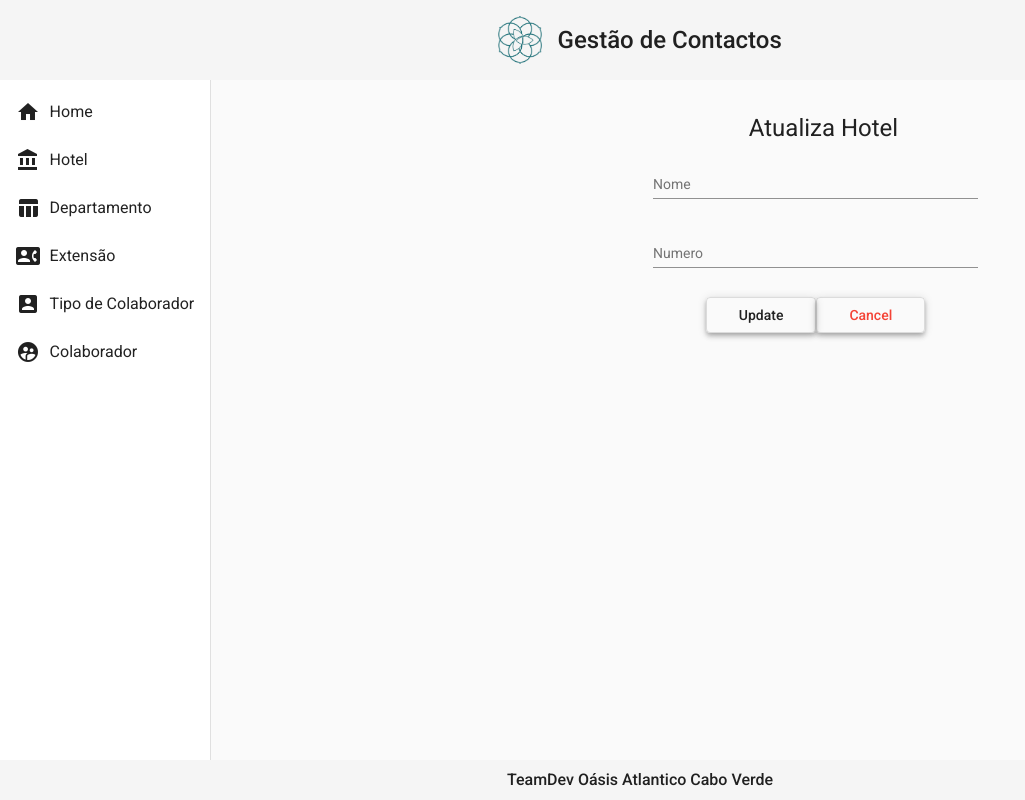
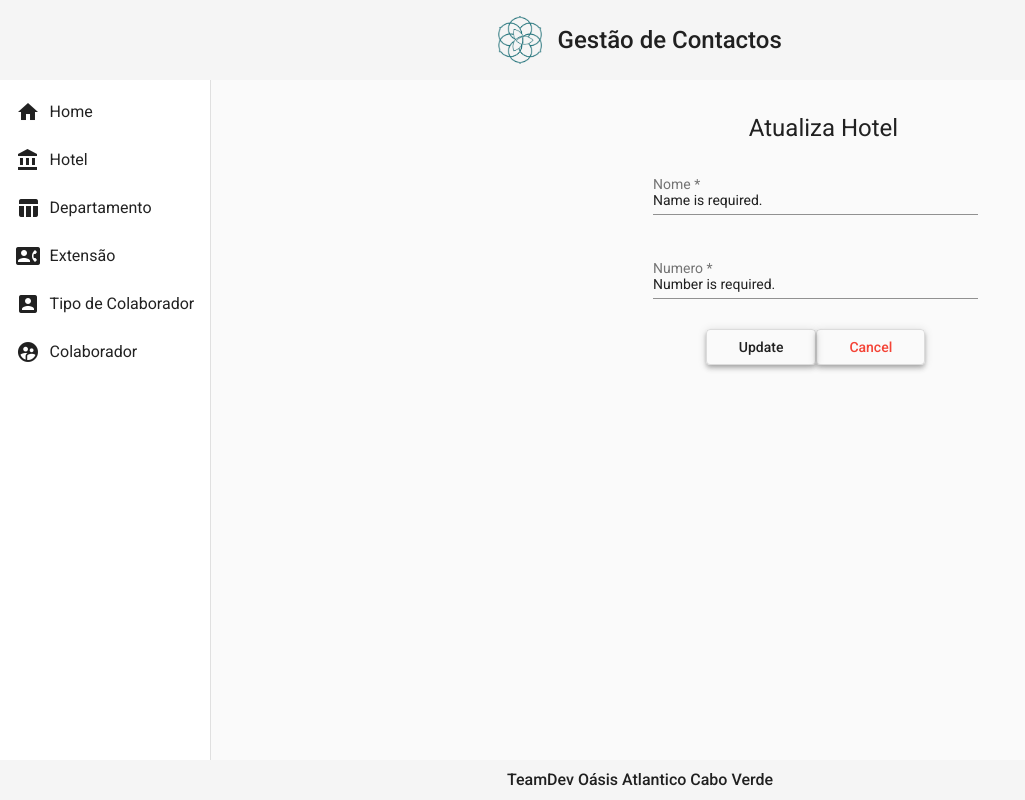
Before and after one commit to wklopes94/gestao-contato-frontend, an Angular app in the folder parametrizacao_frontend/: page /hotel/update/1 in a window 1280 px wide. Shown: the whole page, without its empty margins (0-1025 px from the left). Built offline with nearby package versions, Linux system fonts and the light colour scheme; no server answers.

Commit message:
18052024

```diff
--- a/parametrizacao_frontend/src/app/app-routing.module.ts
+++ b/parametrizacao_frontend/src/app/app-routing.module.ts
@@ -12,14 +12,13 @@ const routes: Routes = [{ path: 'hotel', loadChildren: () => import('./hotel/hot
 { path: 'departamento', loadChildren: () => import('./departamento/departamento.module').then(m => m.DepartamentoModule) },
 { path: 'tipocolaborador', loadChildren: () => import('./tipo-colaborador/tipo-colaborador.module').then(m => m.TipoColaboradorModule) },
 { path: 'extensao', loadChildren: () => import('./extensao/extensao.module').then(m => m.ExtensaoModule) },
-{ path: 'tipo-colaborador', loadChildren: () => import('./tipo-colaborador/tipo-colaborador.module').then(m => m.TipoColaboradorModule) },
 { path: 'colaborador', loadChildren: () => import('./colaborador/colaborador.module').then(m => m.ColaboradorModule) },
 { path: '', loadChildren: () => import('./home/home.module').then(m => m.HomeModule) },
 { path: 'hotel/create',  component: CreateComponent },
 { path:'hotel/delete/:id', component: DeleteComponent},
 { path:'hotel/update/:id', component: EditComponent},
 { path: 'hotel/:id_hot/departamento', component: DepartamentoReadAllComponent },
-{ path: 'tipo-colaborador/create',  component: TipoColaboradorCreateComponent },
+{ path: 'tipocolaborador/create',  component: TipoColaboradorCreateComponent },
 { path: 'departamento/create',  component: DepartamentoCreateComponent }];
 
 
--- a/parametrizacao_frontend/src/app/componets/teamplate/nav/nav.component.html
+++ b/parametrizacao_frontend/src/app/componets/teamplate/nav/nav.component.html
@@ -17,7 +17,7 @@
               <i class="material-icons">contact_phone</i>
               Extensão
           </a>
-          <a routerLink='/tipo-colaborador' mat-list-item>
+          <a routerLink='/tipocolaborador' mat-list-item>
               <i class="material-icons">account_box</i>
               Tipo de Colaborador
           </a>
--- a/parametrizacao_frontend/src/app/departamento/componets/crud/departamento-create/departamento-create.component.html
+++ b/parametrizacao_frontend/src/app/departamento/componets/crud/departamento-create/departamento-create.component.html
@@ -3,13 +3,25 @@
 <p>
   <mat-form-field class="form">
     <mat-label>Nome</mat-label>
-    <input matInput [(ngModel)]="departamento.nome" type="text" name="nome" placeholder="Nome do Departamento">
+    <input matInput [(ngModel)]="departamento.nome" type="text" name="nome"  required minlength="4"  #name="ngModel">
+      <div *ngIf="name.errors?.['required']">
+        Name is required.
+      </div>
+      <div *ngIf="name.errors?.['minlength']">
+        Name must be at least 4 characters long.
+      </div>
   </mat-form-field>
 </p>
 <p>
   <mat-form-field class="form">
     <mat-label>Hotel</mat-label>
-    <input matInput [(ngModel)]="departamento.hotelFk" type="text" name="numero" placeholder="Numero do Hotel">
+    <input matInput [(ngModel)]="departamento.hotelFk" type="text" name="numero"  required minlength="4"  #name="ngModel">
+      <div *ngIf="name.errors?.['required']">
+        Hotel is required.
+      </div>
+      <div *ngIf="name.errors?.['minlength']">
+        Number must be at least 4 characters long.
+      </div>
   </mat-form-field>
 </p>
   <div class="butoes">
--- a/parametrizacao_frontend/src/app/hotel/componets/CRUD/create/create.component.html
+++ b/parametrizacao_frontend/src/app/hotel/componets/CRUD/create/create.component.html
@@ -3,13 +3,31 @@
 <p>
   <mat-form-field class="form">
     <mat-label>Nome</mat-label>
-    <input matInput [(ngModel)]="hotel.nome" type="text" name="nome" placeholder="Nome do Hotel">
+    <input matInput [(ngModel)]="hotel.nome" type="text" name="nome"  required minlength="4"  #name="ngModel">
+      <div *ngIf="name.errors?.['required']">
+        Name is required.
+      </div>
+      <div *ngIf="name.errors?.['minlength']">
+        Name must be at least 4 characters long.
+      </div>
   </mat-form-field>
 </p>
 <p>
   <mat-form-field class="form">
     <mat-label>Numero</mat-label>
-    <input matInput [(ngModel)]="hotel.numeroFixo" type="text" name="numero" placeholder="Numero do Hotel">
+    <input matInput [(ngModel)]="hotel.numeroFixo" type="text"  name="numero"  required minlength="4"  #name="ngModel">
+    <div *ngIf="name.invalid && (name.dirty || name.touched)"
+    class="alert">
+
+  <div *ngIf="name.errors?.['required']">
+    Number is required.
+  </div>
+  <div *ngIf="name.errors?.['minlength']">
+    Number must be at least 4 characters long.
+  </div>
+
+
+</div>
   </mat-form-field>
 </p>
   <div class="butoes">
--- a/parametrizacao_frontend/src/app/hotel/componets/CRUD/edit/edit.component.html
+++ b/parametrizacao_frontend/src/app/hotel/componets/CRUD/edit/edit.component.html
@@ -3,13 +3,26 @@
 <p>
   <mat-form-field class="form">
     <mat-label>Nome</mat-label>
-    <input matInput [(ngModel)]="hoteis.nome" matInput type="text" name="nome" placeholder="Nome do Hotel">
+    <input matInput [(ngModel)]="hoteis.nome" matInput type="text" name="nome"  required minlength="4"  #name="ngModel">
+    <div *ngIf="name.errors?.['required']">
+      Name is required.
+    </div>
+    <div *ngIf="name.errors?.['minlength']">
+      Name must be at least 4 characters long.
+    </div>
   </mat-form-field>
 </p>
 <p>
   <mat-form-field class="form">
     <mat-label>Numero</mat-label>
-    <input matInput [(ngModel)]="hoteis.numeroFixo" type="text" name="numero" placeholder="Numero do Hotel">
+    <input matInput [(ngModel)]="hoteis.numeroFixo" type="text" name="numero"  required minlength="4"  #name="ngModel">
+
+    <div *ngIf="name.errors?.['required']">
+      Number is required.
+    </div>
+    <div *ngIf="name.errors?.['minlength']">
+      Number must be at least 4 characters long.
+    </div>
   </mat-form-field>
 </p>
   <div class="butoes">
--- a/parametrizacao_frontend/src/app/tipo-colaborador/componets/crud/tipo-colaborador-create/tipo-colaborador-create.component.css
+++ b/parametrizacao_frontend/src/app/tipo-colaborador/componets/crud/tipo-colaborador-create/tipo-colaborador-create.component.css
@@ -0,0 +1,27 @@
+
+form{
+  text-align: center;
+  width: 70%;
+  margin: 2rem auto 0 auto ;
+}
+h1{
+  padding-left: 1rem;
+  font-size: 1.5rem;
+}
+.form{
+  width: 50%;
+}
+.butoes{
+  width: 100%;
+  text-align: center;
+
+}
+button{
+  margin-bottom: 1rem;
+  padding-right: 2rem;
+  padding-left: 2rem;
+}
+.save{
+  margin-bottom: 3rem;
+  color: green;
+}
--- a/parametrizacao_frontend/src/app/tipo-colaborador/componets/crud/tipo-colaborador-create/tipo-colaborador-create.component.html
+++ b/parametrizacao_frontend/src/app/tipo-colaborador/componets/crud/tipo-colaborador-create/tipo-colaborador-create.component.html
@@ -1 +1,22 @@
-<p>tipo-colaborador-create works!</p>
+<form>
+  <h1>Inserir Tipo Colaborador</h1>
+<p>
+  <mat-form-field class="form">
+    <mat-label>Nome</mat-label>
+    <input matInput [(ngModel)]="tipoColaborador.tipoColaborador" type="text" name="nome"  required minlength="4"  #name="ngModel">
+      <div *ngIf="name.errors?.['required']">
+        Name is required.
+      </div>
+      <div *ngIf="name.errors?.['minlength']">
+        Name must be at least 4 characters long.
+      </div>
+  </mat-form-field>
+</p>
+<p>
+
+</p>
+  <div class="butoes">
+    <button (click)="create()" class="save" class="mat-elevation-z4" mat-stroked-button color="save">Save</button>
+    <button (click)="TipoColabCancel()" class="mat-elevation-z4" mat-stroked-button color="warn">Cancel</button>
+  </div>
+</form>
--- a/parametrizacao_frontend/src/app/tipo-colaborador/componets/crud/tipo-colaborador-create/tipo-colaborador-create.component.ts
+++ b/parametrizacao_frontend/src/app/tipo-colaborador/componets/crud/tipo-colaborador-create/tipo-colaborador-create.component.ts
@@ -1,4 +1,7 @@
+import { Router } from '@angular/router';
+import { TipoColaboradorService } from './../tipo-colaborador.service';
 import { Component, OnInit } from '@angular/core';
+import { TipoColaboradorModel } from '../tipo-colaborador-model';
 
 @Component({
   selector: 'app-tipo-colaborador-create',
@@ -7,9 +10,24 @@ import { Component, OnInit } from '@angular/core';
 })
 export class TipoColaboradorCreateComponent implements OnInit {
 
-  constructor() { }
+  tipoColaborador: TipoColaboradorModel = {
+    tipoColaborador: ''
+  }
+
+  constructor(private service: TipoColaboradorService, private router: Router) { }
 
   ngOnInit(): void {
   }
 
+  create(): void{
+    this.service.create(this.tipoColaborador).subscribe((resposta) => {
+      this.router.navigate(['tipocolaborador'])
+      //this.service.mensagem('Hotel Criado com Sucesso');
+
+
+    })
 }
+TipoColabCancel(): void{
+  this.router.navigate(['tipocolaborador'])
+}
+}
--- a/parametrizacao_frontend/src/app/tipo-colaborador/componets/crud/tipo-colaborador-reader/tipo-colaborador.component.ts
+++ b/parametrizacao_frontend/src/app/tipo-colaborador/componets/crud/tipo-colaborador-reader/tipo-colaborador.component.ts
@@ -31,7 +31,7 @@ export class TipoColaboradorComponent implements OnInit {
   }
 
   DeparCreate(): void{
-    this.router.navigate(["departamento/create"])
+    this.router.navigate(["tipocolaborador/create"])
   }
 
 
```
